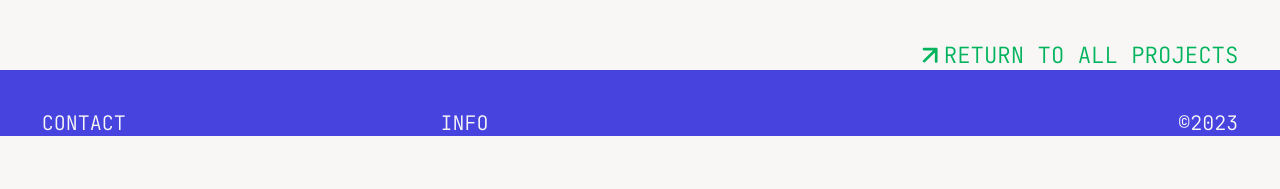
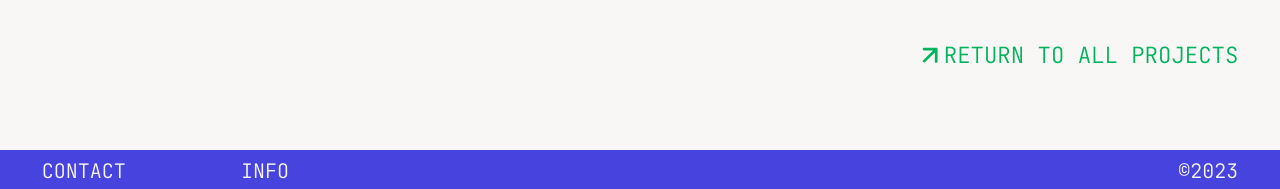
Before and after one commit to franc333s/pfv2, a React (Vite) app in the folder pfv2/: page /projects/about-me in a window 1280 px wide. Shown: the part 699-888 px from the top of the page. Before the commit the page ends 835 px from the top, so only its background shows below. Built offline with nearby package versions, Linux system fonts and the light colour scheme.

Commit message:
Footer fixed

```diff
--- a/pfv2/src/components/footer/Footer.jsx
+++ b/pfv2/src/components/footer/Footer.jsx
@@ -2,11 +2,11 @@ import { Link } from "react-router-dom";
 
 import "./Footer.scss"
 
-function Footer() {
+function Footer({ className }) {
 
     return (
         <>
-            <footer>
+            <footer className={`${className || ""}`}>
                 <ul className="footer vertical-padding">
                     <li className="footer__item"><Link to={"mailto:marinafase@gmail.com"}>Contact</Link></li>
                     <li className="footer__item"><Link to="/info">Info</Link></li>
--- a/pfv2/src/components/footer/Footer.scss
+++ b/pfv2/src/components/footer/Footer.scss
@@ -5,15 +5,28 @@
 .footer {
     display: grid;
     grid-template-columns: 1fr 1fr 1fr;
-    padding-top: 4rem;
 
     color: $color-white;
     background-color: $color-bg-blue;
     text-transform: uppercase;
     font-size: 2rem;
+    padding-top: .8rem;
+    padding-bottom: .8rem;
 
     &__item:last-child {
         justify-self: end;
     }
 
+    @include mq($bp-lowermedium) {
+        grid-template-columns: 1fr 1fr 2fr;
+    }
+
+    @include mq($bp-uppermedium) {
+        grid-template-columns: 1fr 1fr 4fr;
+    }
+
+    @include mq($bp-large) {
+        grid-template-columns: 1fr 1fr 6fr;
+    }
+
 }
--- a/pfv2/src/scss/_margins.scss
+++ b/pfv2/src/scss/_margins.scss
@@ -36,3 +36,9 @@
 .home-contact {
     padding-top: 40rem;
 }
+
+
+.footer-padding-top {
+    padding-top: 8rem;
+
+}
--- a/pfv2/src/views/OneProject.jsx
+++ b/pfv2/src/views/OneProject.jsx
@@ -44,7 +44,7 @@ function OneProject() {
                 </div>
             </main>
 
-            <Footer />
+            <Footer className="footer-padding-top"/>
 
 
 
```
